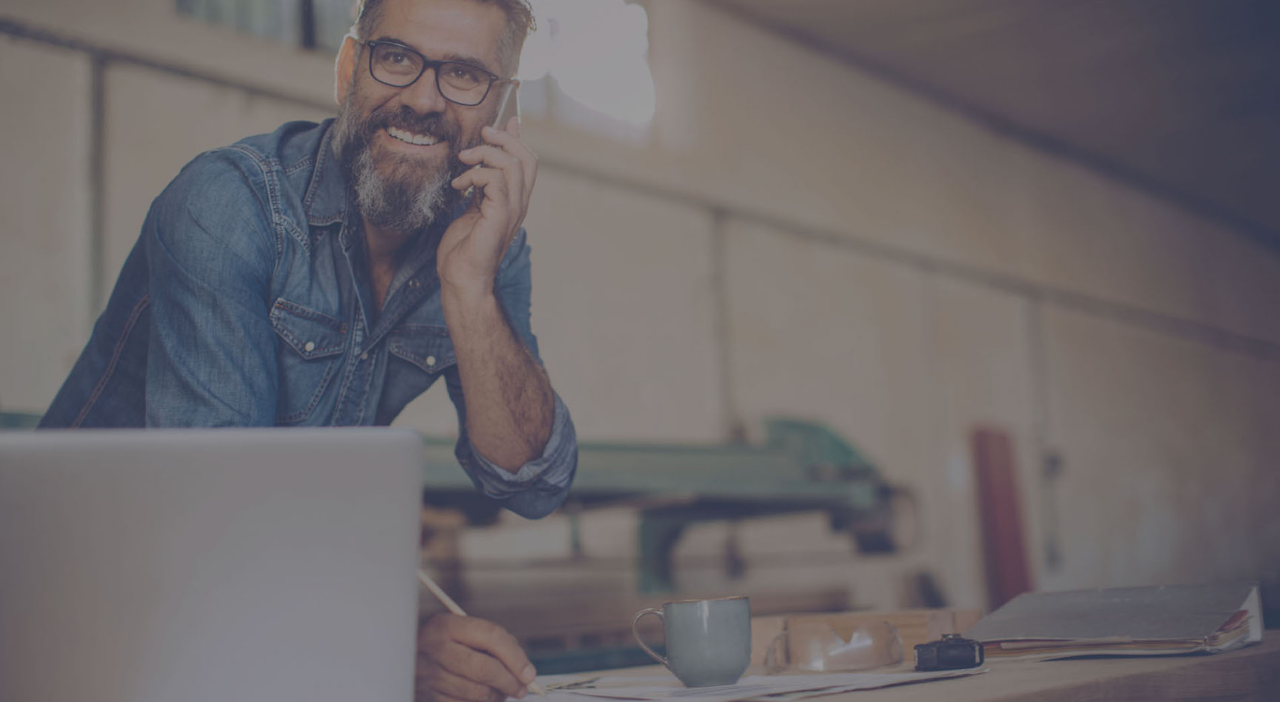
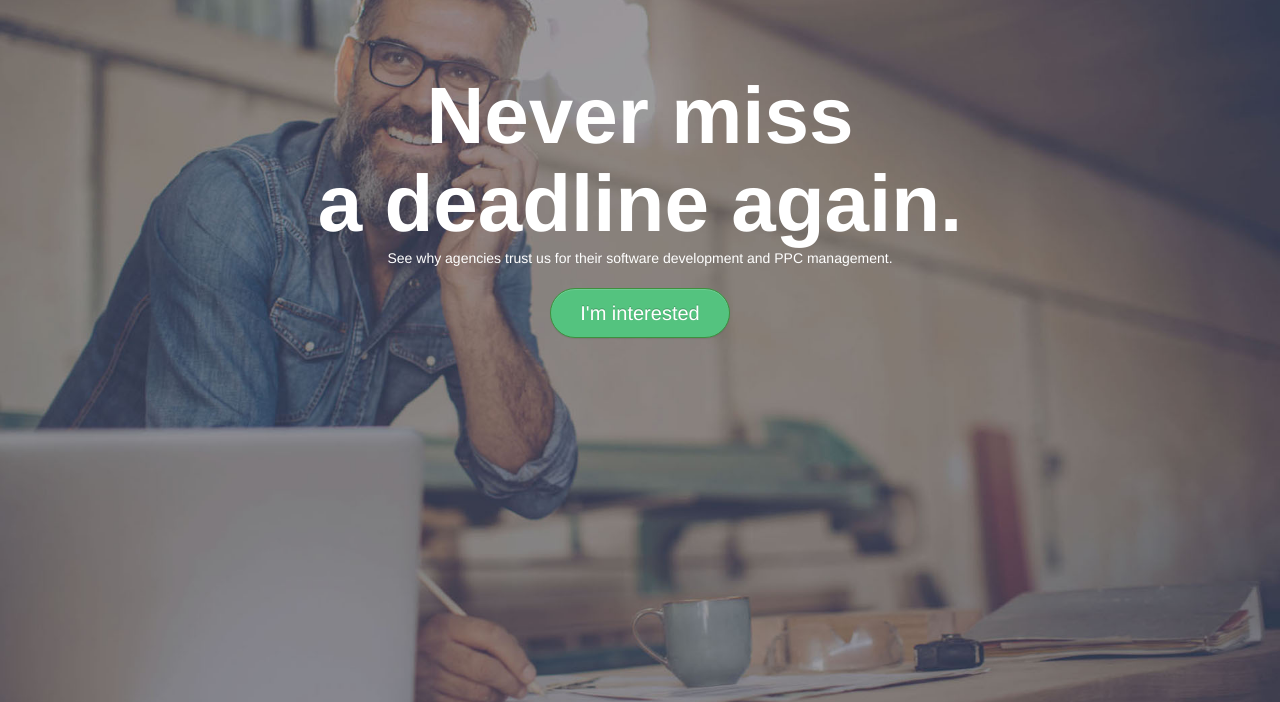
Before and after one commit to rolandocruzv/wework, a plain HTML site: page index.htm in a window 1280 px wide. Shown: the part 98-800 px from the top of the page. Drawn offline with Linux system fonts and the light colour scheme.

Commit message:
Version 0.1 Version no centrada verticalmente del texto principal del homepage

```diff
--- a/css/main.sass
+++ b/css/main.sass
@@ -1,3 +1,5 @@
+*
+	margin: 0
 
 html, body
 	height: 100%
@@ -6,28 +8,45 @@ nav
 	height: 50px
 	position: fixed
 
+h1, h2, h3, h4, h5, h6, p
+	margin-bottom: 20px
+
+h1
+	font-weight: 700
+	margin-top: 170px
+	margin-bottom: 0px
+	font-size: 80px
+	color: #fff
+
+p
+	color: #fff
+
 
 
 
 .centered
 	text-align: center
 
+.centered-text
+	text-align: center
+
+.vert-alig-text
+
+
+
 .button-link
 
 	width: 150px
 	text-align: center
 	color:white
-	border-radius: 200px
-
-
+	border-radius: 25px
 	border: 1px solid #D0D0D0
 	height: 35px
 	line-height: 35px
 	text-decoration: none
 	margin-top: 10px
-	color: #fff !important
+	color: #fff
 
-	border-radius: 25px
 	-webkit-transition: all .3s ease-in-out
 	-moz-transition: all .3s ease-in-out
 	-ms-transition: all .3s ease-in-out
@@ -39,6 +58,25 @@ nav
 		-webkit-opacity: 1
 		-moz-opacity: 1
 		opacity: 1
+
+.btn-success
+	display:table
+	background-color: #28bf55
+	border-radius: 25px
+	width: 180px
+	height: 50px
+	line-height: 36px
+	font-size: 20px
+
+
+.btn-success,
+.btn-sucess:hover,
+.btn-sucess:active
+	background: #54c37f
+
+
+
+
 
 .logo
 	width: auto
@@ -102,3 +140,4 @@ nav
 	height: 100%
 	background: url(../img/header.jpg)
 	background-size: cover
+	text-align: center
--- a/index.htm
+++ b/index.htm
@@ -51,6 +51,14 @@
 
 	<div class="sect">
 
+		<div class="container centered">
+			<div class="row centered-text vert-alig-text">
+				<h1>Never miss<br> a deadline again.</h1>
+				<p>See why agencies trust us for their software development and PPC management.</p>
+				<a href="#interested"><div class="btn btn-success btn-xl page-scroll" href="#">I'm interested</div></a>
+			</div>
+		</div>
+
 	</div>
 
 
```
Also changed, not shown: css/main.css, 1 other file.
